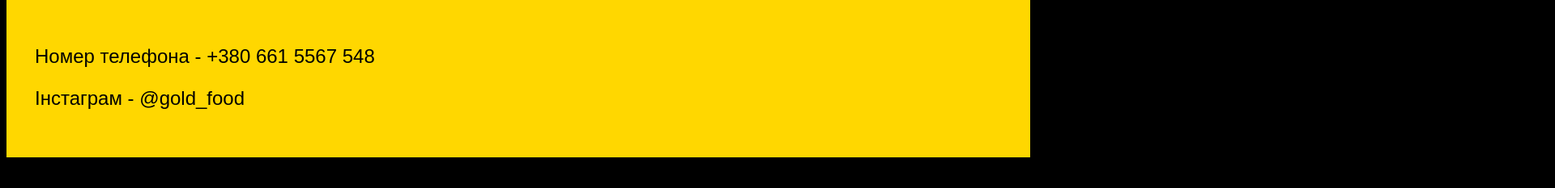
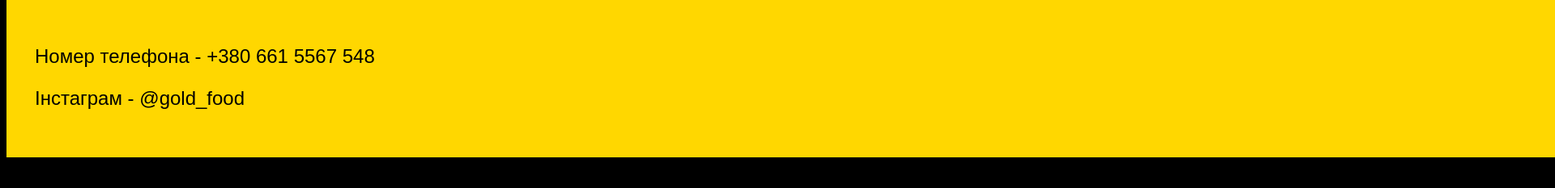
Before and after one commit to TanyaBagrii/Andrey2, a plain HTML site: page index.html in a window 1280 px wide. Shown: the part 495-728 px from the top of the page at 81% size, 1920 px wide, since content can reach past the window. Drawn offline with Linux system fonts and the light colour scheme.

Commit message:
Update style.css

```diff
--- a/style.css
+++ b/style.css
@@ -42,6 +42,7 @@ footer{
     background-color: gold;
     padding: 35px;
     font-size: 24px;
+    width:2000px
 }
 
 img:hover{
```
